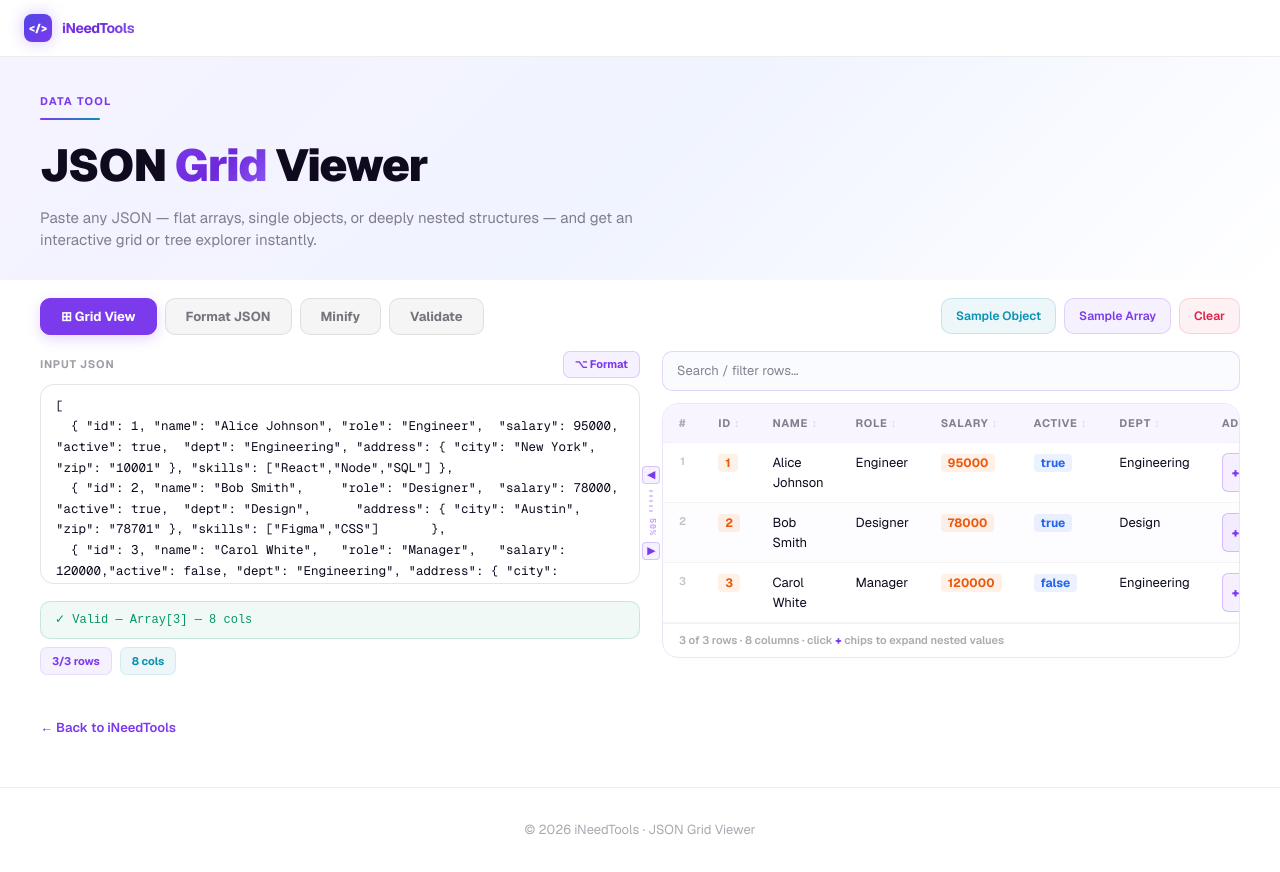
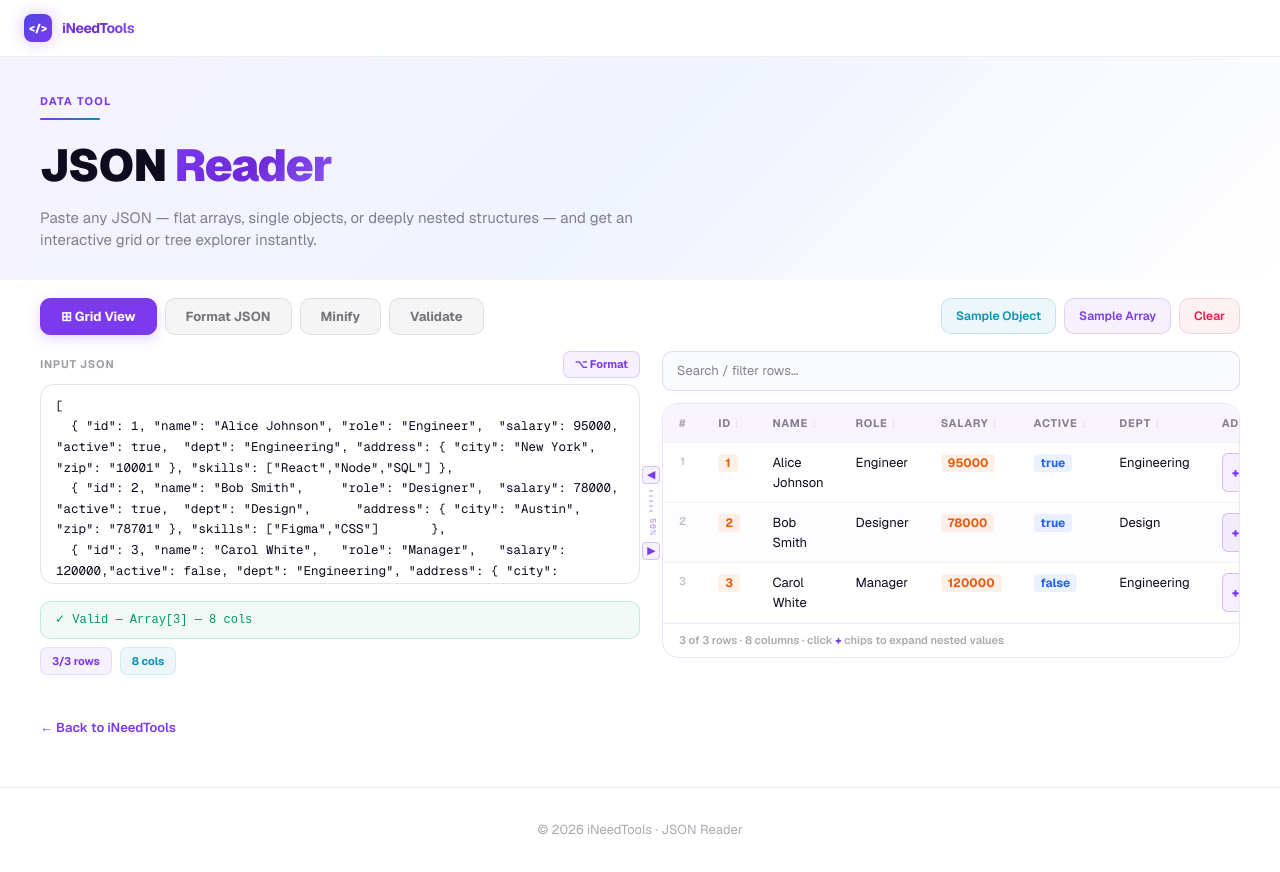
Before and after one commit to yushantupahyay/devforge, a Next.js app: page /json-tools in a window 1280 px wide. Built offline with nearby package versions, Linux system fonts and the light colour scheme.

Commit message:
Added sitemap and SEO updates

```diff
--- a/app/json-tools/page.tsx
+++ b/app/json-tools/page.tsx
@@ -386,7 +386,7 @@ export default function JsonToolsPage() {
         <p className="section-label mb-2">Data Tool</p>
         <div className="section-line" style={{ margin:"0 0 12px" }} />
         <h1 className="font-black tracking-tight mb-2" style={{ fontSize:"clamp(26px,3.5vw,48px)", color:"#0f0a1e" }}>
-          JSON <span className="text-gradient-purple">Grid</span> Viewer
+          JSON <span className="text-gradient-purple">Reader</span>
         </h1>
         <p style={{ color:"rgba(15,10,30,0.5)", fontSize:15, maxWidth:620 }}>
           Paste any JSON — flat arrays, single objects, or deeply nested structures — and get an interactive grid or tree explorer instantly.
@@ -566,7 +566,7 @@ export default function JsonToolsPage() {
       </div>
 
       <footer className="mt-auto py-8 text-center" style={{ borderTop:"1px solid rgba(124,58,237,0.1)", fontSize:13, color:"rgba(15,10,30,0.35)" }}>
-        <p>© 2026 iNeedTools · JSON Grid Viewer</p>
+        <p>© 2026 iNeedTools · JSON Reader</p>
       </footer>
     </div>
   );
--- a/app/layout.tsx
+++ b/app/layout.tsx
@@ -15,11 +15,11 @@ const geistMono = Geist_Mono({
 export const metadata: Metadata = {
   metadataBase: new URL("https://ineedtools.in"),
   title: {
-    default: "iNeedTools — Free Online Developer & Utility Tools",
+    default: "iNeedTools - Free Online Tools, SQL Generators & Developer Utilities",
     template: "%s | iNeedTools",
   },
   description:
-    "19 free online developer tools — SQL generator, JSON validator, image converter, QR code generator, Base64 encoder, UUID generator, hash generator, regex tester, age calculator, color picker, CSV tools, Markdown preview, JWT decoder and more. Zero sign-up, runs entirely in your browser.",
+    "Need tools online? iNeedTools offers free SQL generators, JSON validators, QR code generators, Base64 converters, image converters, PDF tools, UUID generators, hash generators, regex testers, age calculators and many more. Zero sign-up, runs entirely in your browser.",
   keywords: [
     "free online developer tools", "sql generator", "json validator", "json formatter",
     "qr code generator", "base64 encoder decoder", "uuid generator", "hash generator",
@@ -45,16 +45,16 @@ export const metadata: Metadata = {
     locale: "en_US",
     url: "https://ineedtools.in",
     siteName: "iNeedTools",
-    title: "iNeedTools — Free Online Developer & Utility Tools",
+    title: "iNeedTools - Free Online Tools, SQL Generators & Developer Utilities",
     description:
-      "19 free developer tools in one place. SQL, JSON, QR codes, image converter, Base64, UUID, hashes, regex, age calculator and more. No sign-up, runs in your browser.",
+      "Need tools online? iNeedTools offers free SQL generators, JSON validators, QR code generators, Base64 converters, PDF tools and many more. Zero sign-up.",
     images: [{ url: "/opengraph-image", width: 1200, height: 630, alt: "iNeedTools — Need a Tool? We Have It." }],
   },
   twitter: {
     card: "summary_large_image",
-    title: "iNeedTools — Free Online Developer & Utility Tools",
+    title: "iNeedTools - Free Online Tools, SQL Generators & Developer Utilities",
     description:
-      "19 free developer tools — SQL, JSON, QR, Base64, UUID, hashes, image converter and more. Zero sign-up.",
+      "Need tools online? iNeedTools offers free SQL generators, JSON validators, QR code generators, Base64 converters, PDF tools and many more. Zero sign-up.",
     images: ["/twitter-image"],
     creator: "@ineedtools",
   },
@@ -72,6 +72,7 @@ export default function RootLayout({
   return (
     <html
       lang="en"
+      data-scroll-behavior="smooth"
       className={`${geistSans.variable} ${geistMono.variable} h-full antialiased`}
     >
       <body className="min-h-full flex flex-col">{children}</body>
--- a/app/opengraph-image.tsx
+++ b/app/opengraph-image.tsx
@@ -6,7 +6,7 @@ export const size = { width: 1200, height: 630 };
 export const contentType = "image/png";
 
 const tools = [
-  "SQL Generator", "JSON Tools", "Image Converter", "QR Code",
+  "SQL Generator", "JSON Reader", "Image Converter", "QR Code",
   "Base64", "UUID Generator", "Hash Generator", "Regex Tester",
   "Age Calculator", "Color Tools", "CSV Tools", "JWT Decoder",
 ];
--- a/app/page.tsx
+++ b/app/page.tsx
@@ -3,7 +3,7 @@ import Navbar from "./components/Navbar";
 
 const tools = [
   { emoji: "SQL", title: "SQL Generator",    desc: "Generate CREATE TABLE and dynamic CRUD stored procedures from column definitions.", tags: ["CREATE TABLE","Stored Proc","CRUD"],  accent: "#2563eb", glow: "rgba(37,99,235,0.2)",   badge: "badge-blue",    href: "/sql-generator",  cat: "Database" },
-  { emoji: "{ }", title: "JSON Tools",        desc: "Format, validate, and view JSON as a sortable data grid with one click.",          tags: ["Grid","Format","Validate"],           accent: "#7c3aed", glow: "rgba(124,58,237,0.2)",  badge: "badge-purple",  href: "/json-tools",     cat: "Data"     },
+  { emoji: "{ }", title: "JSON Reader",        desc: "Format, validate, and read JSON easily. View as a sortable table, copy values, and explore nested objects.", tags: ["Format","Validate","Read"],           accent: "#7c3aed", glow: "rgba(124,58,237,0.2)",  badge: "badge-purple",  href: "/json-tools",     cat: "Data"     },
   { emoji: "📄", title: "Word → PDF",         desc: "Upload a .docx file or type text and download as a print-ready PDF instantly.",   tags: ["Upload .docx","Margins","Download"],  accent: "#0284c7", glow: "rgba(2,132,199,0.2)",   badge: "badge-sky",     href: "/word-to-pdf",    cat: "Document" },
   { emoji: "📑", title: "PDF → Word",         desc: "Upload a PDF and extract all its text — copy it or download as a .txt file.",     tags: ["Extract","Copy","Download"],          accent: "#9333ea", glow: "rgba(147,51,234,0.2)",  badge: "badge-violet",  href: "/pdf-to-word",    cat: "Document" },
   { emoji: "🖼️", title: "Image Size Adjuster", desc: "Resize any image to an exact target file size in KB or MB. Supports JPEG, WebP and PNG for both reduce and increase.", tags: ["Compress","Resize","Download"], accent: "#7c3aed", glow: "rgba(124,58,237,0.2)", badge: "badge-purple", href: "/image-tools", cat: "File" },
--- a/app/twitter-image.tsx
+++ b/app/twitter-image.tsx
@@ -6,7 +6,7 @@ export const size = { width: 1200, height: 630 };
 export const contentType = "image/png";
 
 const tools = [
-  "SQL Generator", "JSON Tools", "Image Converter", "QR Code",
+  "SQL Generator", "JSON Reader", "Image Converter", "QR Code",
   "Base64", "UUID Generator", "Hash Generator", "Regex Tester",
   "Age Calculator", "Color Tools", "CSV Tools", "JWT Decoder",
 ];
```
